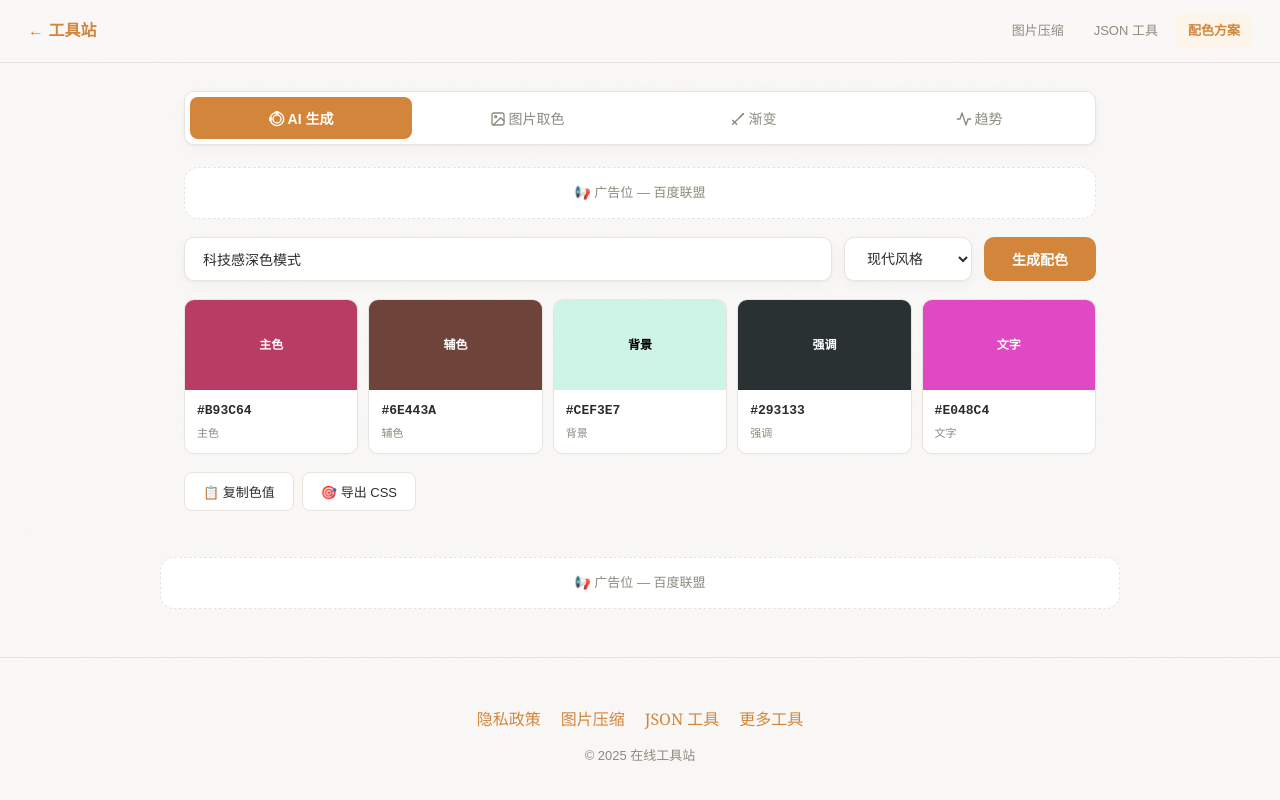
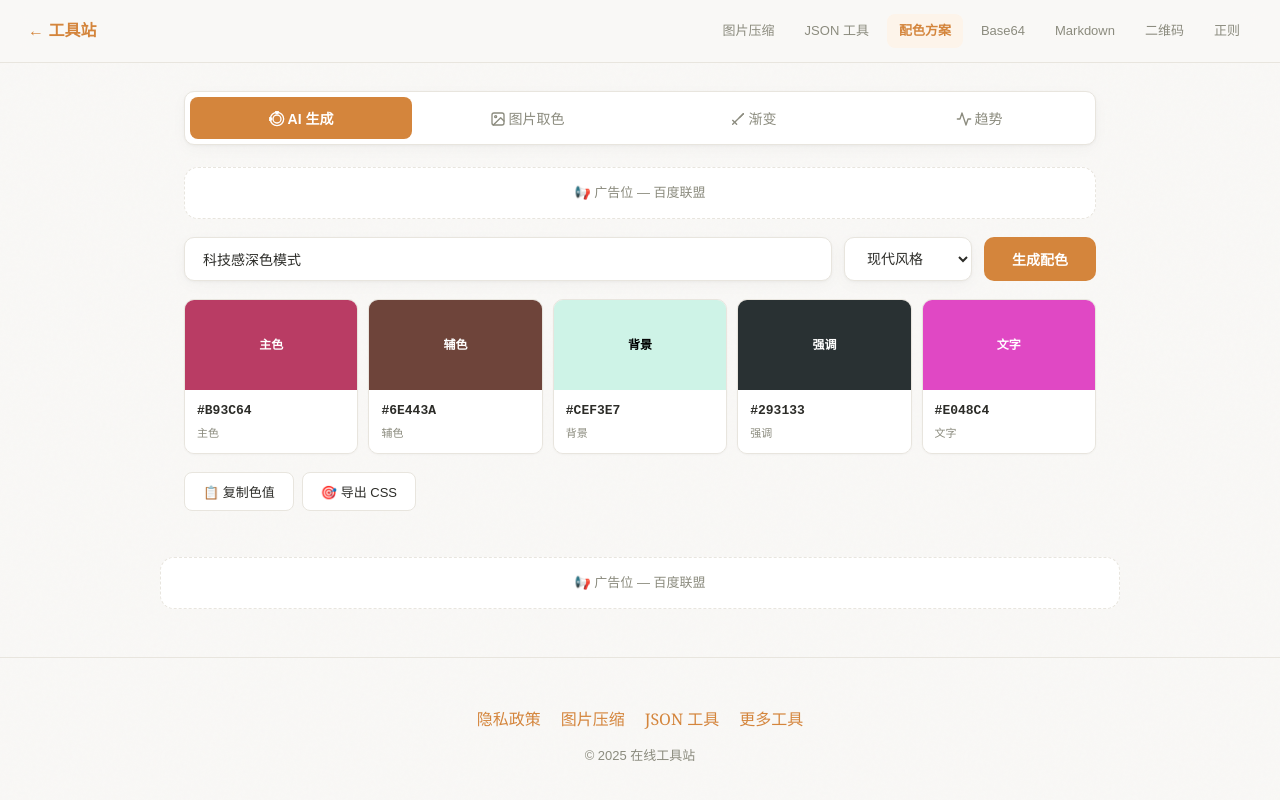
Before and after one commit to 19353023493/tool-sites, a plain HTML site: page tool-sites/color-palette/index.html in a window 1280 px wide. Drawn offline with Linux system fonts and the light colour scheme.

Commit message:
feat: 所有页面导航栏统一更新，加入4个新工具链接

```diff
--- a/tool-sites/color-palette/index.html
+++ b/tool-sites/color-palette/index.html
@@ -112,6 +112,10 @@ footer a:hover{text-decoration:underline}
     <a href="../image-compressor/">图片压缩</a>
     <a href="../json-formatter/">JSON 工具</a>
     <a href="../color-palette/" class="active">配色方案</a>
+    <a href="../base64/">Base64</a>
+    <a href="../markdown-editor/">Markdown</a>
+    <a href="../qrcode/">二维码</a>
+    <a href="../regex-tester/">正则</a>
   </div>
 </nav>
 
```
Also changed, not shown: tool-sites/image-compressor/index.html (+4 -0 lines), tool-sites/json-formatter/index.html (+4 -0 lines), tool-sites/privacy.html (+4 -0 lines).
